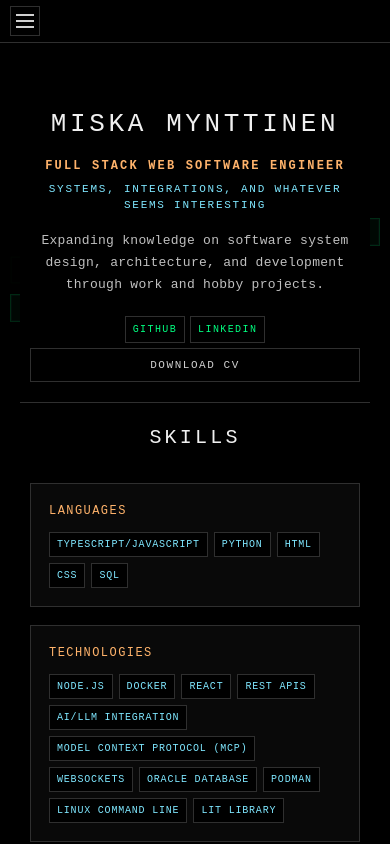
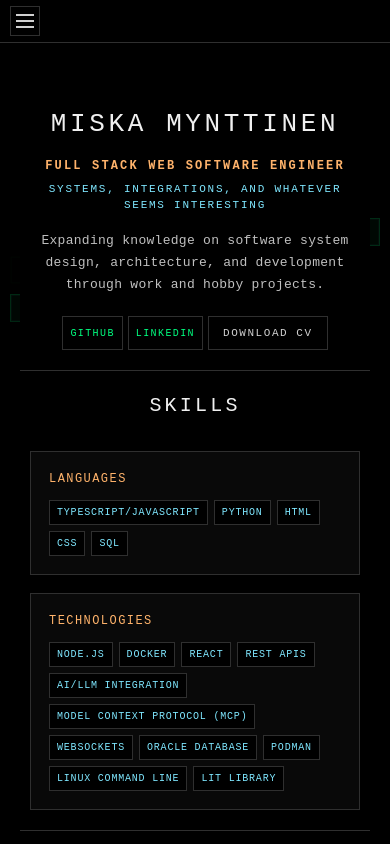
Before and after one commit to Miska-Mynttinen/CV-website, a React (Vite) app: page / in a window 390 px wide. Shown: the top 844 px of the page. Built offline with nearby package versions, Linux system fonts and the light colour scheme.

Commit message:
fixed download CV button style

```diff
--- a/src/components/Introduction.module.css
+++ b/src/components/Introduction.module.css
@@ -147,9 +147,12 @@
     padding: 90px 10px 20px;
   }
 
-  .primaryBtn,
+  .primaryBtn {
+    width: 100%;
+  }
+
   .secondaryBtn {
-    width: 100%;
+    width: auto;
   }
 
   .social {
```
